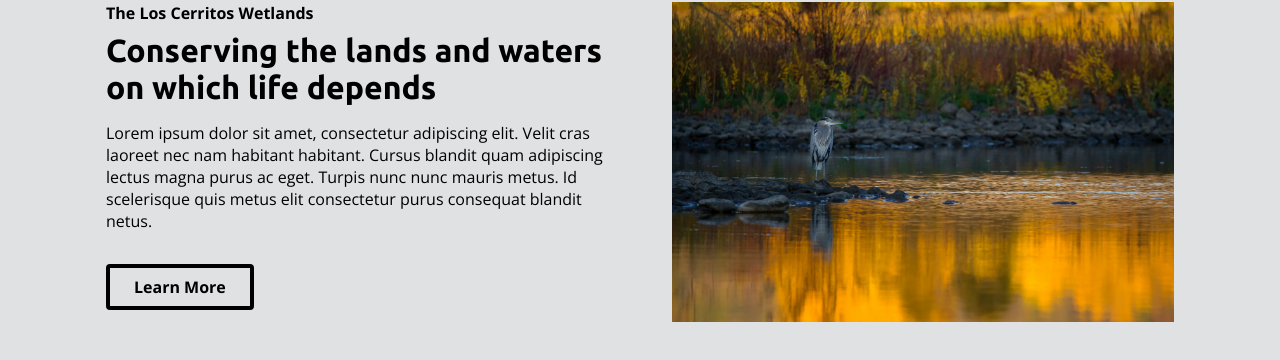
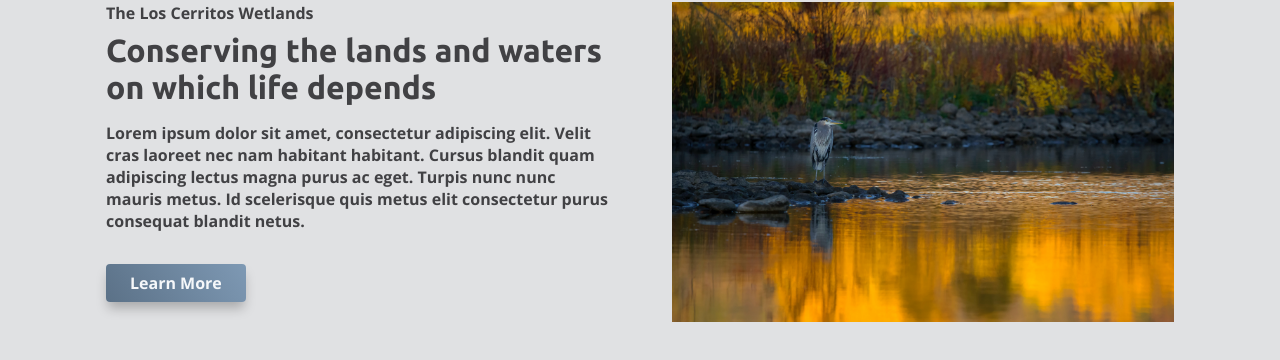
Before and after one commit to Eddie-Anguiano/native-website, a Next.js app: page / in a window 1280 px wide. Shown: the part 1235-1595 px from the top of the page. Built offline with nearby package versions, Linux system fonts and the light colour scheme.

Commit message:
add styles to InfoSection

```diff
--- a/styles/components/Hero.module.scss
+++ b/styles/components/Hero.module.scss
@@ -5,7 +5,7 @@
   height: 85vh;
   margin-top: -90px;
   color: $color--white;
-  background: linear-gradient(rgba(25, 41, 82, 0.65), rgba(25, 41, 82, 0.65)),
+  background: linear-gradient(rgba(25, 41, 82, 0.5), rgba(25, 41, 82, 0.5)),
     url("../../public/images/background-part.png") left 50% / cover no-repeat,
     url("../../public/images/background-full.jpg") left top / cover no-repeat;
 }
--- a/styles/components/IconCard.module.scss
+++ b/styles/components/IconCard.module.scss
@@ -2,7 +2,6 @@
 @import "../base/helpers.scss";
 
 .IconCard {
-  border-radius: $border-radius--small;
   padding: space(4);
   text-align: center;
   border-radius: $border-radius--small;
--- a/styles/components/InfoSection.module.scss
+++ b/styles/components/InfoSection.module.scss
@@ -7,6 +7,7 @@
   grid-template-rows: rem(360px);
   gap: space(8);
   padding: space(16) 0;
+  color: $color--black;
 }
 
 .subheader {
@@ -21,17 +22,19 @@
 
 .content {
   font-family: $font-family--primary;
+  font-weight: bold;
   margin-bottom: space(4);
 }
 
 .link {
   font-family: $font-family--primary;
   font-weight: bold;
-  font-size: 1rem;
-  background-color: transparent;
   padding: space(1) space(3);
-  border: 4px solid black;
   border-radius: $border-radius--small;
+  background: linear-gradient(56.55deg, #5b7187 0%, #7e99b4 100%);
+  box-shadow: 0px 8px 12px -2px rgba(0, 0, 0, 0.25);
+  font-size: space(2);
+  color: $color--white;
 }
 
 .img {
```
